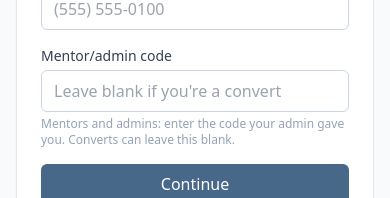
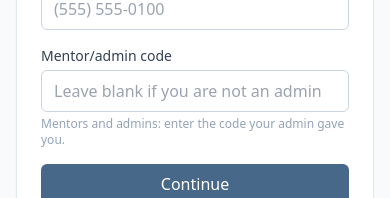
Before and after one commit to jwd-2025/40days, a React (Vite) app: page / in a window 390 px wide. Shown: the part 356-554 px from the top of the page. Built offline with nearby package versions, Linux system fonts and the light colour scheme; no server answers.

Commit message:
Tweak phone-entry code field wording

```diff
--- a/src/pages/PhoneEntry.tsx
+++ b/src/pages/PhoneEntry.tsx
@@ -83,10 +83,10 @@ export default function PhoneEntry() {
               value={code}
               onChange={(e) => setCode(e.target.value)}
               className="mt-1 w-full rounded-md border border-slate-300 px-3 py-2"
-              placeholder="Leave blank if you're a convert"
+              placeholder="Leave blank if you are not an admin"
             />
             <p className="mt-1 text-xs text-slate-400">
-              Mentors and admins: enter the code your admin gave you. Converts can leave this blank.
+              Mentors and admins: enter the code your admin gave you.
             </p>
           </div>
 
```
